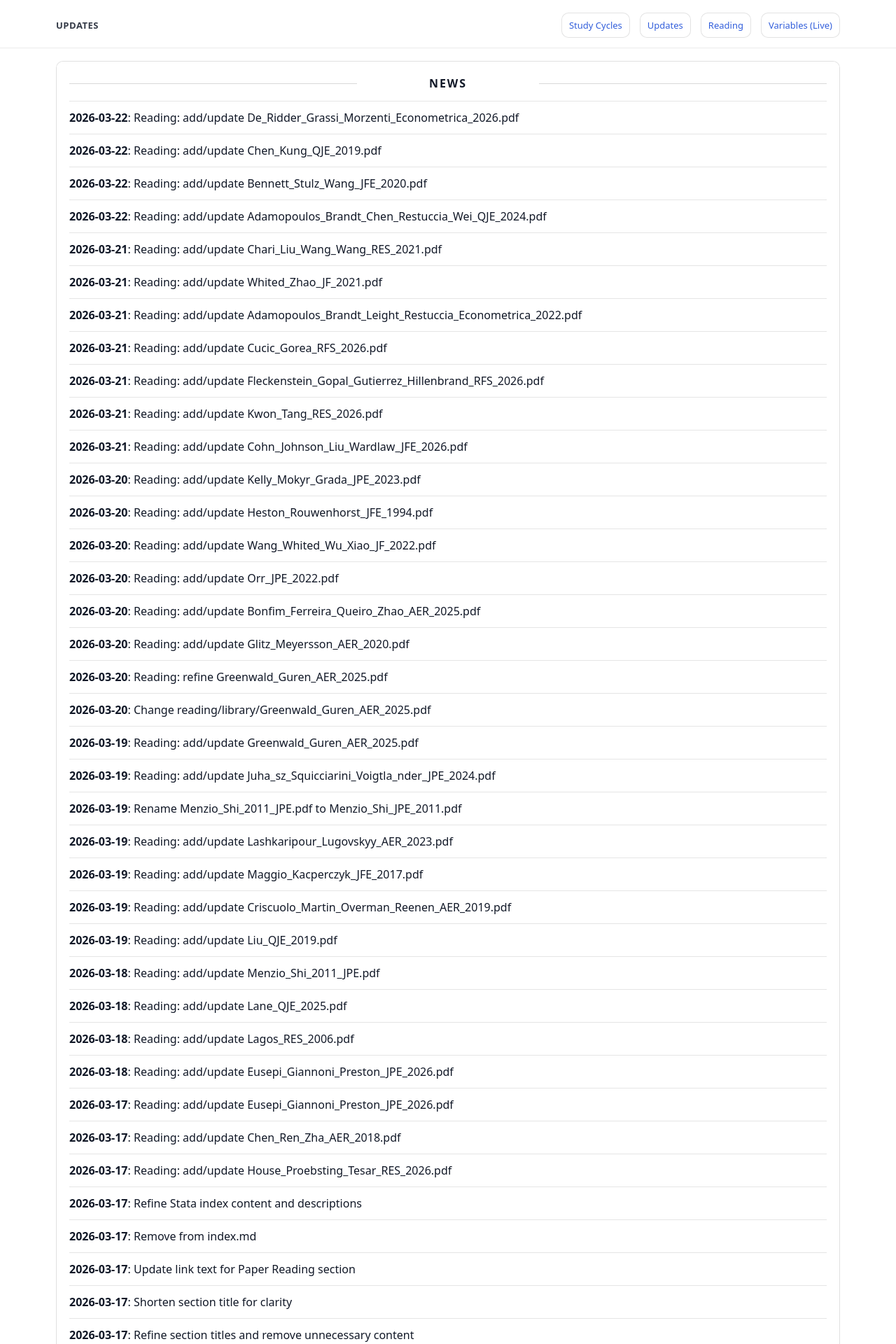
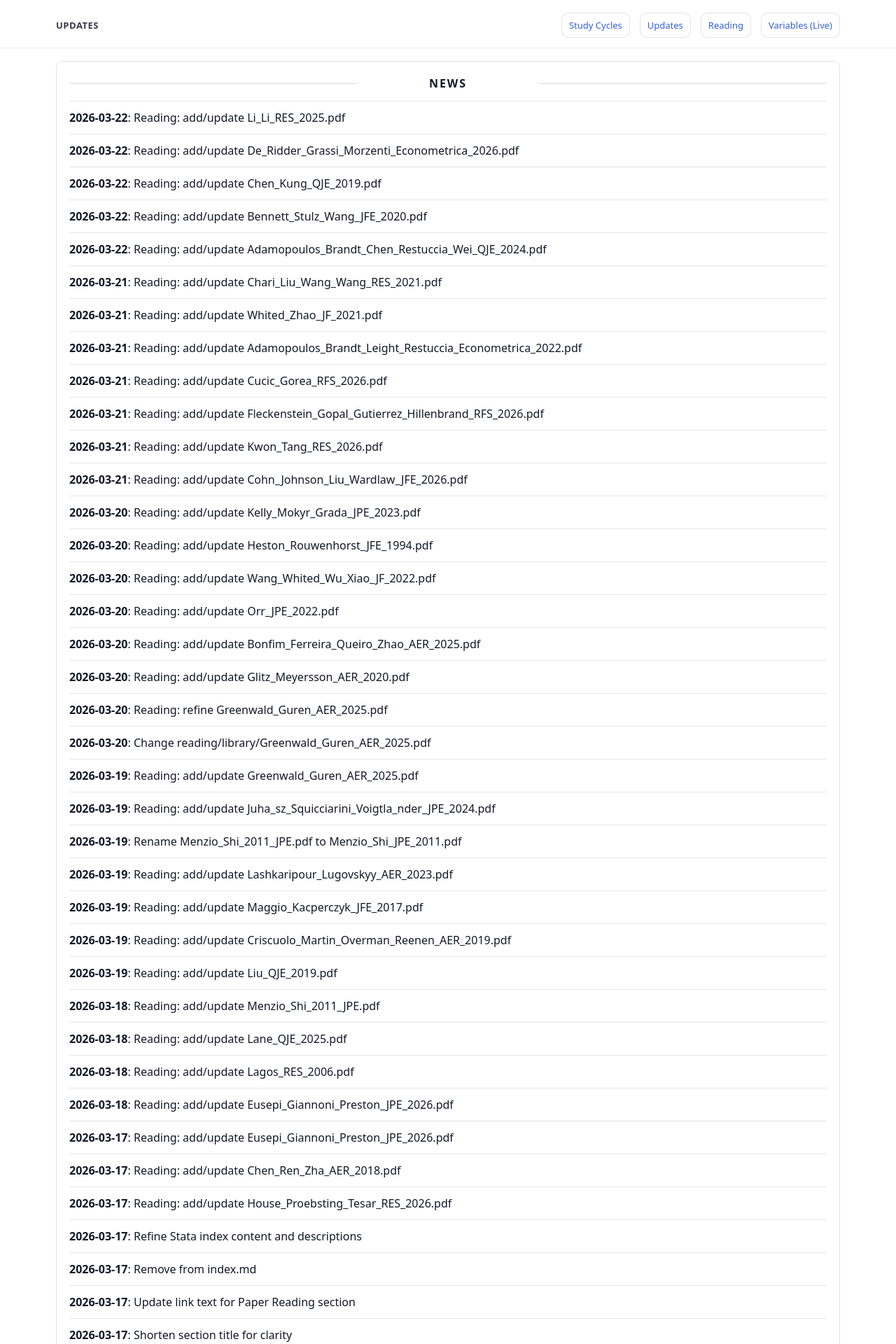
Before and after one commit to yaxinzn/study-archive, a Jekyll site: the page built from updates/index.md, in a window 1280 px wide. Shown: the top 1920 px of the page at 70% size. Built offline with Jekyll 4.4.1, drawn with Linux system fonts in a browser that asks for light colours; some of the changed text lies outside the part shown.

Commit message:
chore: update NEWS feed

```diff
--- a/_data/news.yml
+++ b/_data/news.yml
@@ -1,4 +1,7 @@
 # Auto-generated update history (sorted newest -> oldest). Do not edit manually.
+- ts: "1774175589"
+  date: "2026-03-22"
+  title: "Reading: add/update Li_Li_RES_2025.pdf"
 - ts: "1774175028"
   date: "2026-03-22"
   title: "Reading: add/update De_Ridder_Grassi_Morzenti_Econometrica_2026.pdf"
```
